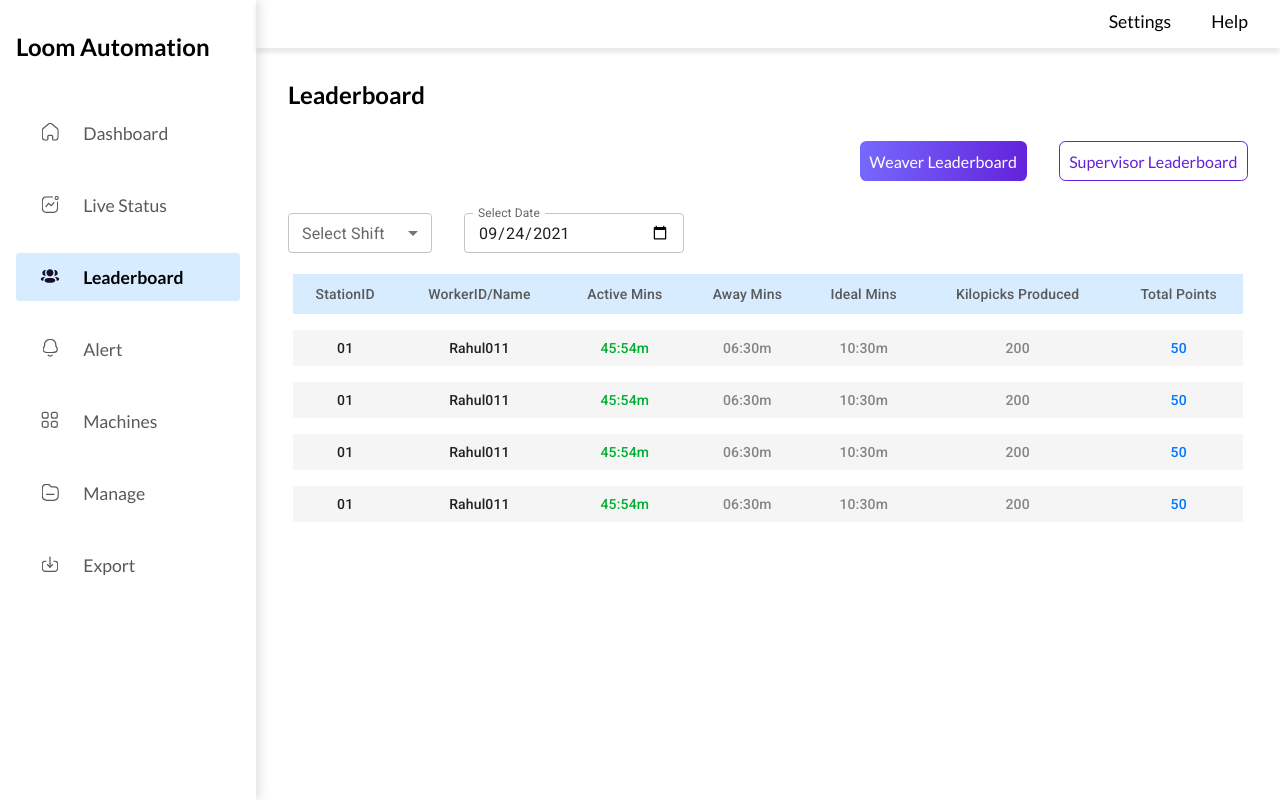
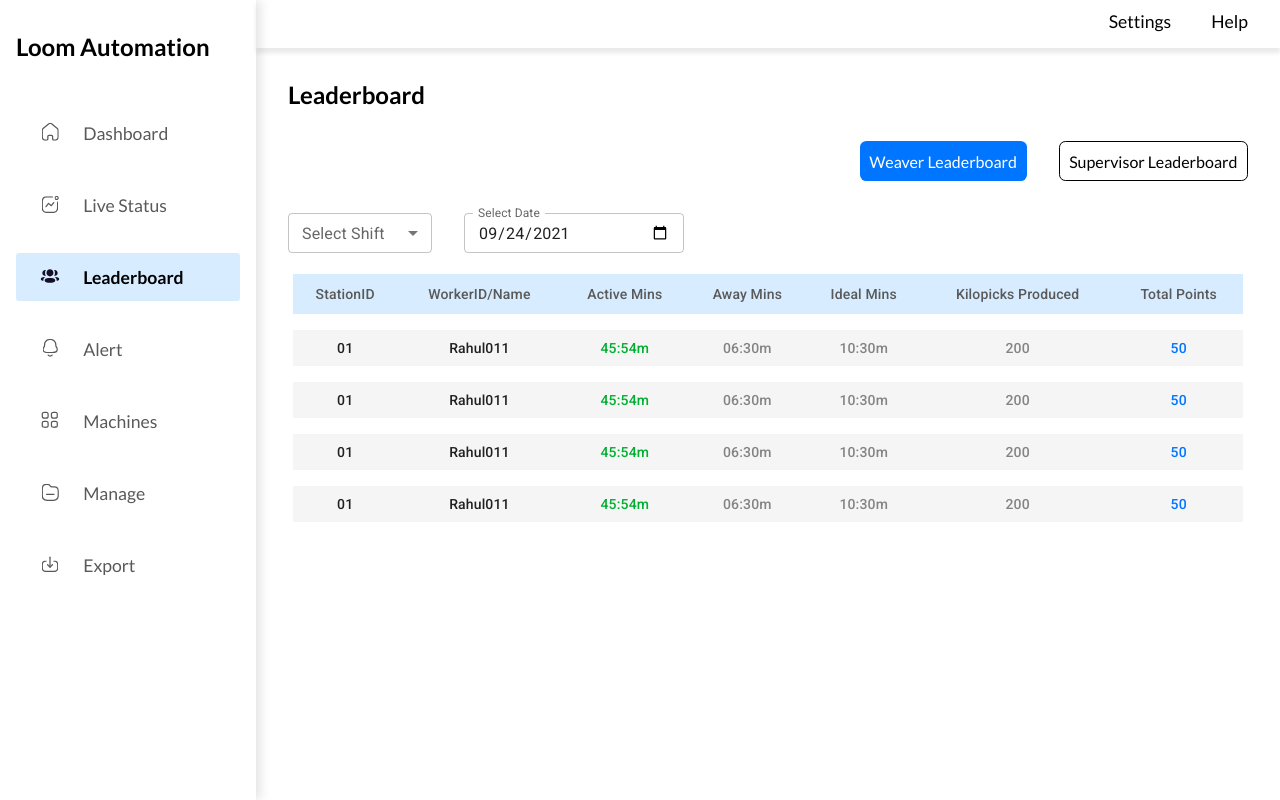
Before and after one commit to tars003/loom-dash, a React (Create React App) app: page /leaderboard in a window 1280 px wide. Built offline with nearby package versions, Linux system fonts and the light colour scheme.

Commit message:
Changed button color

```diff
--- a/package.json
+++ b/package.json
@@ -41,5 +41,8 @@
       "last 1 firefox version",
       "last 1 safari version"
     ]
+  },
+  "devDependencies": {
+    "gh-pages": "^3.2.3"
   }
 }
--- a/src/Styles/styles.js
+++ b/src/Styles/styles.js
@@ -66,11 +66,11 @@ export const Button = styled.button`
     props.primary
       ? css`
           color: #ffffff;
-          background: linear-gradient(95.21deg, #766bfe -1.74%, #6321db 100%);
+          background: var(--blue);
         `
       : css`
-          border: 1.5px solid #6321db;
-          color: #6321db;
+          border: 1.5px solid black;
+          color: black;
           background: transparent;
         `}
 `;
```
Also changed, not shown: 1 other file (tests, documents, lock files or other folders).
